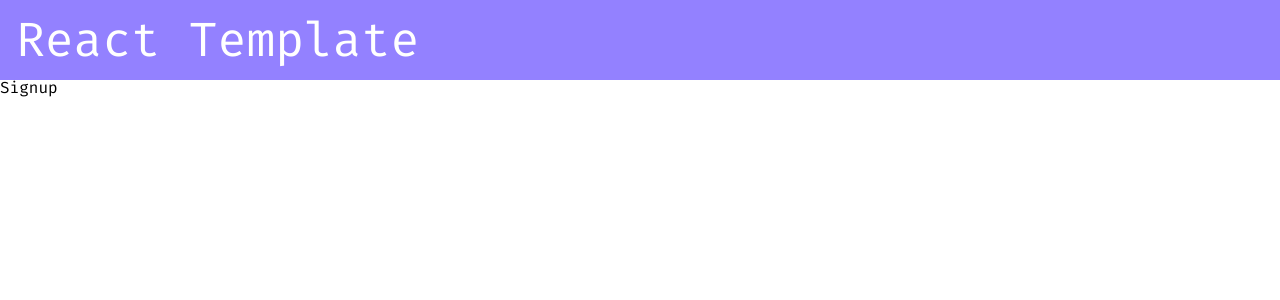
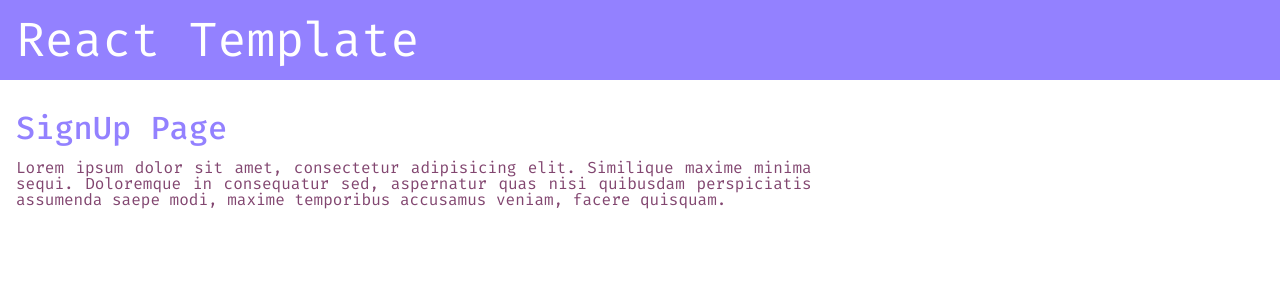
Before and after one commit to mmn92/react-template, a React (Create React App) app: page /signup in a window 1280 px wide. Shown: the top 300 px of the page. Built offline with nearby package versions, Linux system fonts and the light colour scheme.

Commit message:
add layout components to the pages

```diff
--- a/src/Routes.tsx
+++ b/src/Routes.tsx
@@ -1,5 +1,6 @@
 import { Navigate, Route, Routes } from "react-router-dom";
 import { PageLayout } from "./pages/PageLayout";
+import { SignUp } from "./pages/SignUp";
 
 function AppRoutes() {
   return (
@@ -7,7 +8,7 @@ function AppRoutes() {
       <Route path="/" element={<Navigate to="/login" />} />
       <Route path="login" element={<h1>Login page</h1>} />
       <Route element={<PageLayout />}>
-        <Route path="signup" element={<h1>Signup</h1>} />
+        <Route path="signup" element={<SignUp />} />
         <Route path="test" element={<h1>Home</h1>} />
       </Route>
     </Routes>
--- a/src/components/Header/Header.tsx
+++ b/src/components/Header/Header.tsx
@@ -1,9 +1,12 @@
+import { Container } from "../Layout/Container";
 import "./styles.scss";
 
 export function Header() {
   return (
     <header className="application-header">
-      <h1 className="title">React Template</h1>
+      <Container>
+        <h1 className="title">React Template</h1>
+      </Container>
     </header>
   );
 }
--- a/src/components/Header/styles.scss
+++ b/src/components/Header/styles.scss
@@ -6,7 +6,6 @@
   background-color: $color-primary;
   color: $color-white;
   font-size: $font-size-xlarge;
-  padding: $spacing-big;
   display: flex;
   align-items: center;
 }
--- /dev/null
+++ b/src/pages/SignUp/SignUp.tsx
@@ -0,0 +1,21 @@
+import { Container } from "../../components/Layout/Container";
+import { Text } from "../../components/Layout/Text";
+import { Title } from "../../components/Layout/Title";
+
+import "./styles.scss";
+
+export function SignUp() {
+  return (
+    <Container>
+      <section className="main-content">
+        <Title>SignUp Page</Title>
+        <Text>
+          Lorem ipsum dolor sit amet, consectetur adipisicing elit. Similique
+          maxime minima sequi. Doloremque in consequatur sed, aspernatur quas
+          nisi quibusdam perspiciatis assumenda saepe modi, maxime temporibus
+          accusamus veniam, facere quisquam.
+        </Text>
+      </section>
+    </Container>
+  );
+}
--- /dev/null
+++ b/src/pages/SignUp/index.tsx
@@ -0,0 +1 @@
+export * from "./SignUp";
--- /dev/null
+++ b/src/pages/SignUp/styles.scss
@@ -0,0 +1,14 @@
+@use "../../styles/Settings/variables" as *;
+
+.main-content {
+  width: 85%;
+  padding-top: $spacing-large;
+
+  > .layout-title {
+    margin-bottom: $spacing-big;
+  }
+
+  > .layout-text {
+    max-width: 75%;
+  }
+}
```
